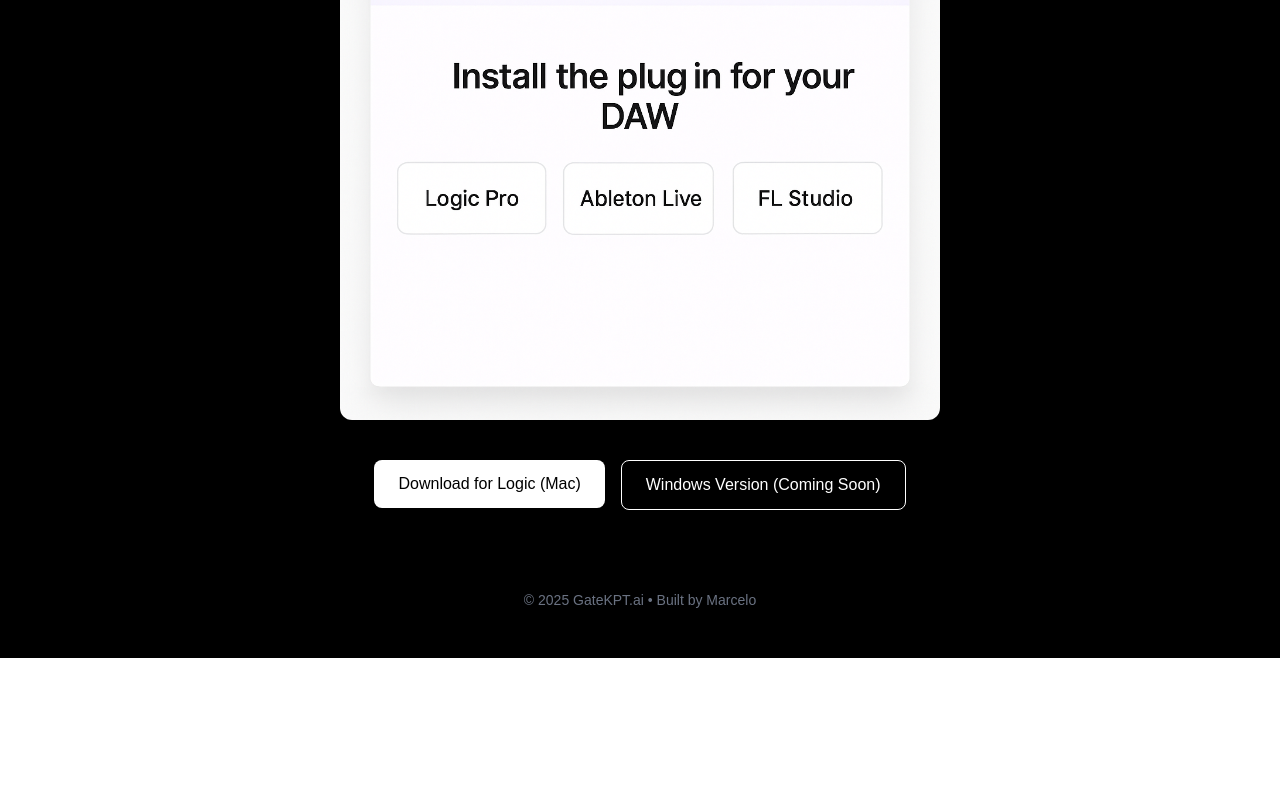
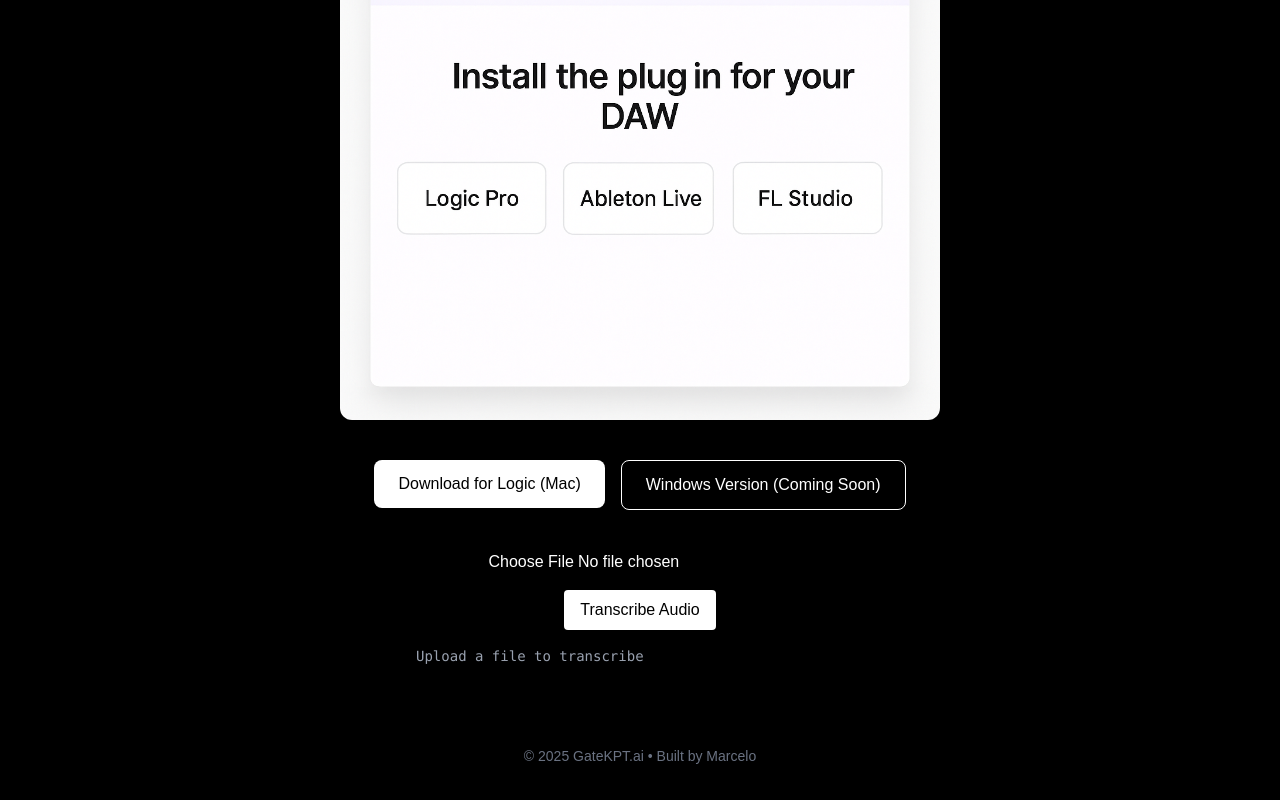
Before and after one commit to marcelozap/no-going-back, a Next.js app in the folder gatekpt-site/: page / in a window 1280 px wide. Shown: the part 708-1508 px from the top of the page. Before the commit the page ends 1366 px from the top, so only its background shows below. Built offline with nearby package versions, Linux system fonts and the light colour scheme.

Commit message:
Add audio transcription

```diff
--- /dev/null
+++ b/gatekpt-site/api/transcribe/route.js
@@ -0,0 +1,58 @@
+import { IncomingForm } from 'formidable';
+import fs from 'fs';
+import FormData from 'form-data';
+
+export const config = {
+  api: {
+    bodyParser: false,
+  },
+};
+
+export async function POST(req) {
+  return new Promise((resolve, reject) => {
+    const form = new IncomingForm();
+
+    form.parse(req, async (err, fields, files) => {
+      if (err) {
+        console.error('Error parsing form:', err);
+        return resolve(
+          new Response(JSON.stringify({ error: 'File parsing failed' }), {
+            status: 500,
+          })
+        );
+      }
+
+      try {
+        const file = files.file;
+        const fileStream = fs.createReadStream(file.filepath);
+
+        const formData = new FormData();
+        formData.append('file', fileStream);
+        formData.append('model', 'whisper-1');
+
+        const openaiRes = await fetch('https://api.openai.com/v1/audio/transcriptions', {
+          method: 'POST',
+          headers: {
+            Authorization: `Bearer ${process.env.OPENAI_API_KEY}`,
+          },
+          body: formData,
+        });
+
+        const result = await openaiRes.json();
+
+        return resolve(
+          new Response(JSON.stringify({ transcription: result.text }), {
+            status: 200,
+          })
+        );
+      } catch (err) {
+        console.error('Error calling OpenAI:', err);
+        return resolve(
+          new Response(JSON.stringify({ error: 'Transcription failed' }), {
+            status: 500,
+          })
+        );
+      }
+    });
+  });
+}
--- a/gatekpt-site/index.html
+++ b/gatekpt-site/index.html
@@ -0,0 +1,34 @@
+<h1>Transcribe Audio</h1>
+<form id="upload-form">
+  <input type="file" id="audio-file" accept="audio/*" required />
+  <button type="submit">Transcribe</button>
+</form>
+
+<pre id="result">Your transcription will appear here...</pre>
+
+<script>
+  const form = document.getElementById('upload-form');
+  const result = document.getElementById('result');
+
+  form.addEventListener('submit', async (e) => {
+    e.preventDefault();
+    const fileInput = document.getElementById('audio-file');
+    const file = fileInput.files[0];
+
+    const formData = new FormData();
+    formData.append('file', file);
+
+    result.textContent = 'Uploading and transcribing...';
+
+    try {
+      const res = await fetch('/api/transcribe', {
+        method: 'POST',
+        body: formData
+      });
+      const data = await res.json();
+      result.textContent = data.transcription || data.error || 'Something went wrong';
+    } catch (err) {
+      result.textContent = 'Upload failed.';
+    }
+  });
+</script>
--- a/gatekpt-site/package.json
+++ b/gatekpt-site/package.json
@@ -9,6 +9,8 @@
     "lint": "next lint"
   },
   "dependencies": {
+    "form-data": "^4.0.4",
+    "formidable": "^3.5.4",
     "next": "15.4.5",
     "react": "19.1.0",
     "react-dom": "19.1.0"
--- a/gatekpt-site/src/app/page.tsx
+++ b/gatekpt-site/src/app/page.tsx
@@ -1,9 +1,42 @@
 'use client';
 
+import { useState } from 'react';
 import Image from "next/image";
 import Link from "next/link";
 
 export default function Home() {
+  const [result, setResult] = useState('Upload a file to transcribe');
+  const [loading, setLoading] = useState(false);
+
+  const handleSubmit = async (e: React.FormEvent<HTMLFormElement>) => {
+    e.preventDefault();
+    const form = e.currentTarget;
+    const fileInput = form.audioFile as HTMLInputElement;
+    const file = fileInput.files?.[0];
+
+    if (!file) return;
+
+    const formData = new FormData();
+    formData.append('file', file);
+
+    setLoading(true);
+    setResult('Transcribing...');
+
+    try {
+      const res = await fetch('/api/transcribe', {
+        method: 'POST',
+        body: formData,
+      });
+
+      const data = await res.json();
+      setResult(data.transcription || data.error || 'Something went wrong');
+    } catch {
+      setResult('Failed to transcribe.');
+    }
+
+    setLoading(false);
+  };
+
   return (
     <main className="min-h-screen bg-black text-white px-6 py-12 flex flex-col items-center">
       <h1 className="text-4xl md:text-6xl font-bold text-center mb-6">
@@ -21,7 +54,7 @@
         className="rounded-xl shadow-xl mb-10"
       />
 
-      <div className="flex flex-col sm:flex-row gap-4">
+      <div className="flex flex-col sm:flex-row gap-4 mb-10">
         <Link href="/downloads/mac">
           <button className="bg-white text-black px-6 py-3 rounded-lg font-medium hover:bg-gray-300">
             Download for Logic (Mac)
@@ -34,6 +67,24 @@
         </Link>
       </div>
 
+      {/* 🔊 Upload & Transcribe Form */}
+      <form onSubmit={handleSubmit} className="flex flex-col items-center gap-4 w-full max-w-md">
+        <input
+          type="file"
+          name="audioFile"
+          accept="audio/*"
+          required
+          className="text-white"
+        />
+        <button
+          type="submit"
+          className="bg-white text-black px-4 py-2 rounded hover:bg-gray-200"
+        >
+          {loading ? 'Transcribing...' : 'Transcribe Audio'}
+        </button>
+        <pre className="text-gray-400 text-sm text-left w-full whitespace-pre-wrap">{result}</pre>
+      </form>
+
       <footer className="mt-20 text-gray-500 text-sm text-center">
         © {new Date().getFullYear()} GateKPT.ai • Built by Marcelo
       </footer>
```
Also changed, not shown: gatekpt-site/api/transcribe.js (deleted), 1 other file (tests, documents, lock files or other folders).
